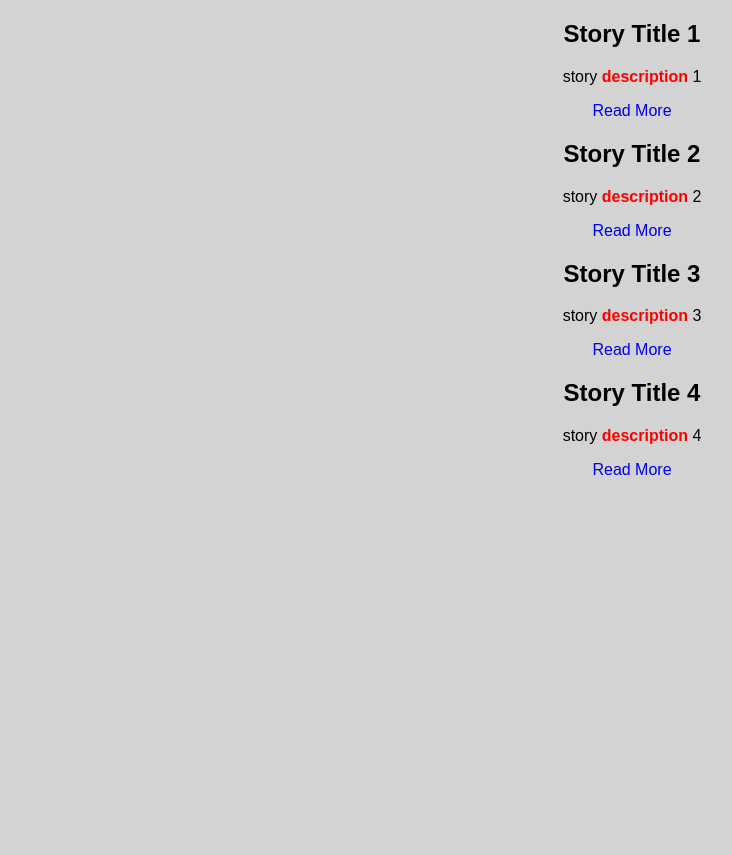
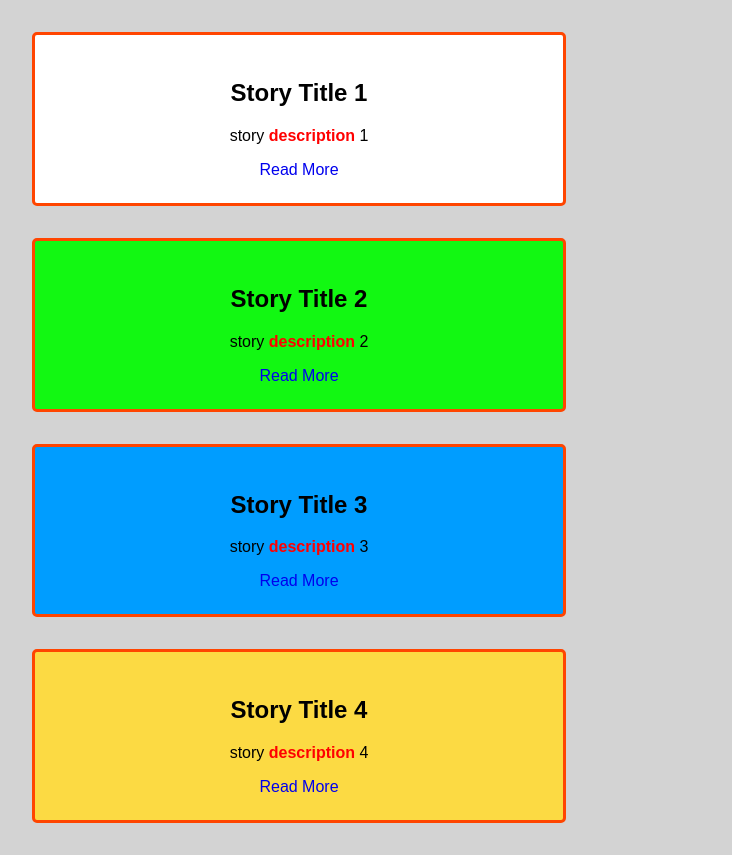
Before and after one commit to DariusThomas/cssDrill, a plain HTML site: page index.html in a window 1280 px wide. Shown: the whole page, without its empty margins (8-740 px from the left). Before the commit the page ends 800 px from the top, so only its background shows below. Drawn offline with Linux system fonts and the light colour scheme.

Commit message:
box styling

```diff
--- a/style.css
+++ b/style.css
@@ -21,3 +21,27 @@
     color: red;
     font-weight: bold;
 }
+
+.boxes{
+    margin: 2em;
+    padding: 1.5em;
+    border: 3px solid orangered;
+    border-radius: 5px;
+    width: 30em;
+}
+
+#box1{
+    background-color: white
+}
+
+#box2{
+    background-color: rgb(18, 248, 18)
+}
+
+#box3{
+    background-color: rgb(0, 157, 255)
+}
+
+#box4{
+    background-color: rgb(252, 218, 67)
+}
```
